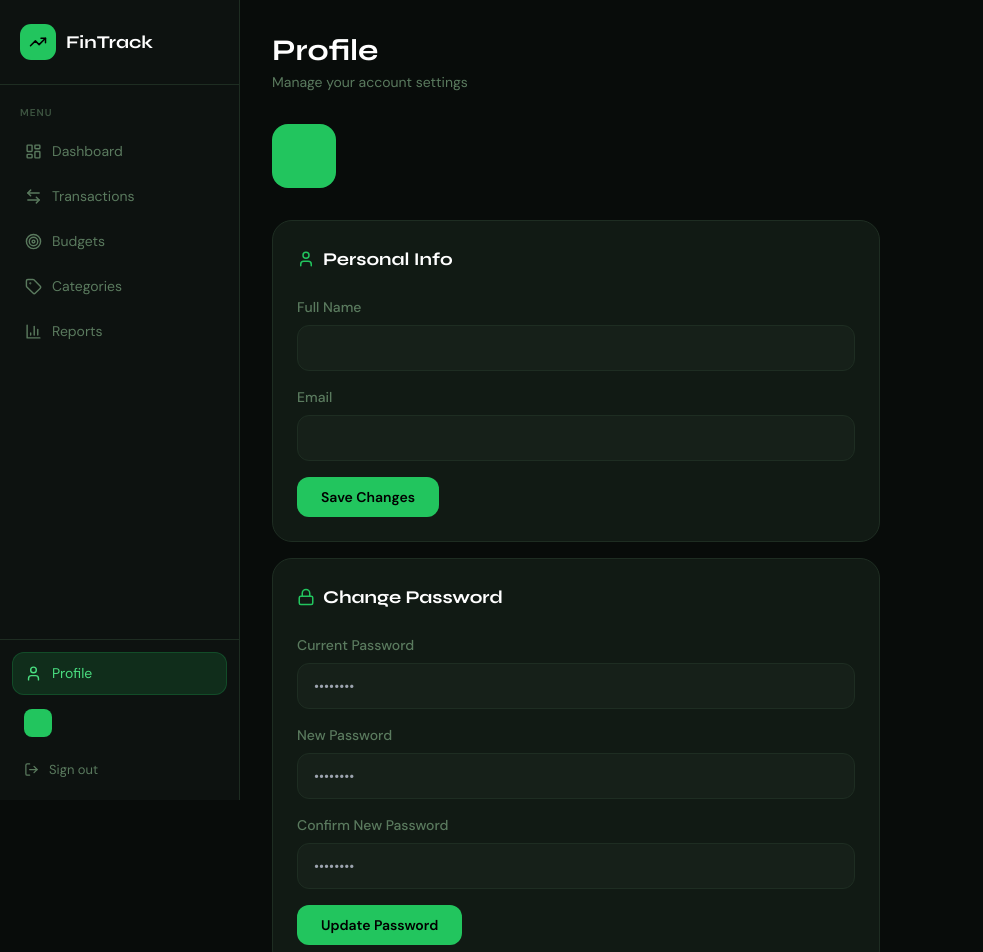
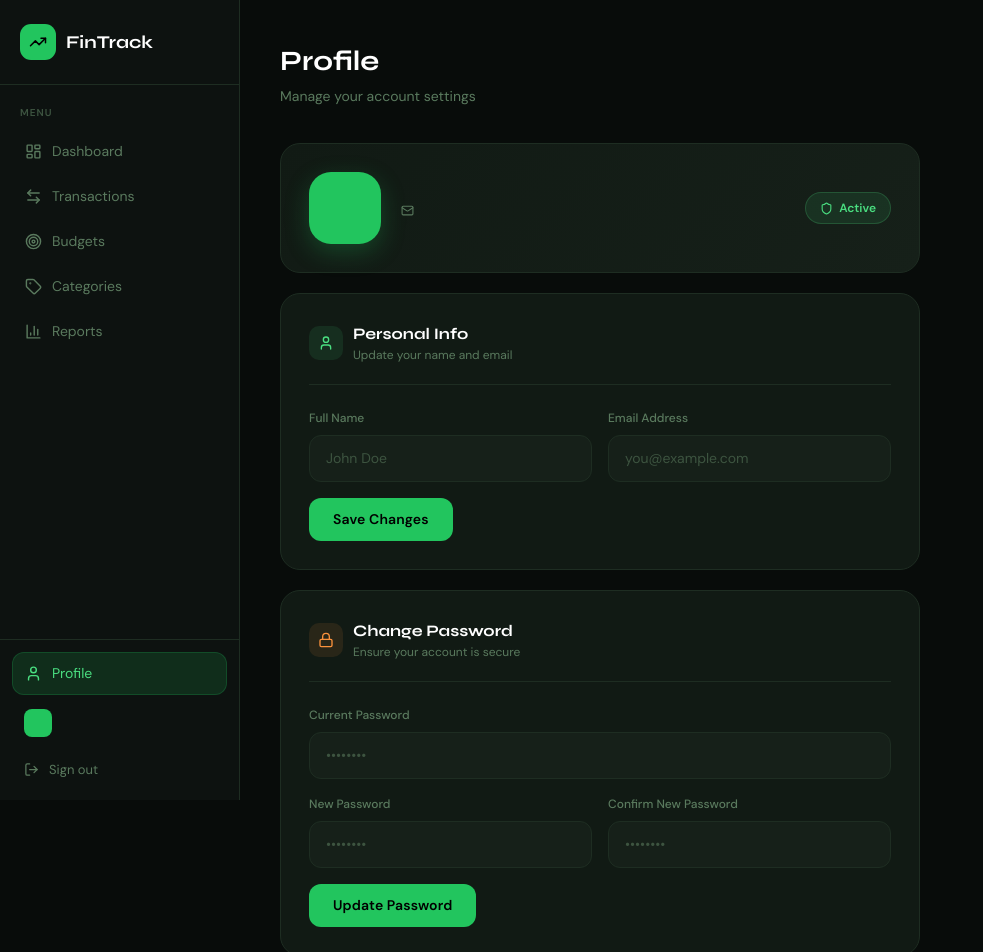
Before and after one commit to mvinduwara/fintrack, a React (Vite) app in the folder client/: page /profile in a window 1280 px wide. Shown: the top 952 px of the page, without its empty margins (0-983 px from the left). Built offline with nearby package versions, Linux system fonts and the light colour scheme; sample sign-in values are in the browser's storage.

Commit message:
Update ProfilePage.tsx

```diff
--- a/client/src/pages/ProfilePage.tsx
+++ b/client/src/pages/ProfilePage.tsx
@@ -2,115 +2,200 @@ import { useState } from 'react';
 import { useForm } from 'react-hook-form';
 import { userAPI } from '../api';
 import { useAuthStore } from '../store/authStore';
-import { User, Lock, CheckCircle } from 'lucide-react';
+import { User, Lock, CheckCircle, AlertCircle, Mail, Shield, Trash2 } from 'lucide-react';
 
 interface ProfileForm { name: string; email: string; }
 interface PasswordForm { currentPassword: string; newPassword: string; confirmPassword: string; }
 
+const Toast = ({ msg, type }: { msg: string; type: 'success' | 'error' }) => (
+  <div className="animate-fade-up" style={{ display: 'flex', alignItems: 'center', gap: '10px', padding: '12px 16px', borderRadius: '12px', background: type === 'success' ? 'rgba(74,222,128,0.08)' : 'rgba(248,113,113,0.08)', border: `1px solid ${type === 'success' ? 'rgba(74,222,128,0.25)' : 'rgba(248,113,113,0.25)'}`, color: type === 'success' ? '#4ade80' : '#f87171', fontSize: '13px', marginBottom: '16px' }}>
+    {type === 'success' ? <CheckCircle size={15} /> : <AlertCircle size={15} />}
+    {msg}
+  </div>
+);
+
 export default function ProfilePage() {
-  const { user, setAuth, token } = useAuthStore();
-  const [profileMsg, setProfileMsg] = useState('');
-  const [passMsg, setPassMsg] = useState('');
+  const { user, setAuth, token, logout } = useAuthStore();
+  const [profileMsg, setProfileMsg] = useState<{ text: string; type: 'success' | 'error' } | null>(null);
+  const [passMsg, setPassMsg] = useState<{ text: string; type: 'success' | 'error' } | null>(null);
+  const [profileLoading, setProfileLoading] = useState(false);
+  const [passLoading, setPassLoading] = useState(false);
 
   const { register: regProfile, handleSubmit: handleProfile, formState: { errors: pe } } = useForm<ProfileForm>({
     defaultValues: { name: user?.name || '', email: user?.email || '' }
   });
-  const { register: regPass, handleSubmit: handlePass, formState: { errors: pwe }, watch, reset: resetPass } = useForm<PasswordForm>();
+  const { register: regPass, handleSubmit: handlePass, watch, reset: resetPass } = useForm<PasswordForm>();
+
+  const showMsg = (setter: any, text: string, type: 'success' | 'error') => {
+    setter({ text, type });
+    setTimeout(() => setter(null), 4000);
+  };
 
   const onProfile = async (data: ProfileForm) => {
+    setProfileLoading(true);
     try {
       const res = await userAPI.update(data);
       setAuth(res.data, token!);
-      setProfileMsg('Profile updated!');
-      setTimeout(() => setProfileMsg(''), 3000);
+      showMsg(setProfileMsg, 'Profile updated successfully', 'success');
     } catch (err: any) {
-      setProfileMsg(err.response?.data?.message || 'Update failed');
-    }
+      showMsg(setProfileMsg, err.response?.data?.message || 'Update failed', 'error');
+    } finally { setProfileLoading(false); }
   };
 
   const onPassword = async (data: PasswordForm) => {
-    if (data.newPassword !== data.confirmPassword) { setPassMsg('Passwords do not match'); return; }
+    if (data.newPassword !== data.confirmPassword) {
+      showMsg(setPassMsg, 'Passwords do not match', 'error'); return;
+    }
+    setPassLoading(true);
     try {
       await userAPI.update({ currentPassword: data.currentPassword, newPassword: data.newPassword });
-      setPassMsg('Password updated!');
+      showMsg(setPassMsg, 'Password updated successfully', 'success');
       resetPass();
-      setTimeout(() => setPassMsg(''), 3000);
     } catch (err: any) {
-      setPassMsg(err.response?.data?.message || 'Update failed');
-    }
+      showMsg(setPassMsg, err.response?.data?.message || 'Update failed', 'error');
+    } finally { setPassLoading(false); }
   };
 
-  const inputStyle = { background: 'var(--surface-3)', border: '1px solid var(--border)' };
-  const inputClass = "w-full px-4 py-3 rounded-xl text-sm text-white outline-none transition-all";
+  const newPassword = watch('newPassword');
 
   return (
-    <div className="p-8 max-w-2xl">
-      <div className="mb-8">
-        <h1 className="text-3xl font-display font-bold text-white">Profile</h1>
-        <p className="text-sm mt-1" style={{ color: 'var(--text-muted)' }}>Manage your account settings</p>
+    <div style={{ padding: '40px', maxWidth: '720px' }}>
+      {/* Header */}
+      <div className="animate-fade-up stagger-1" style={{ marginBottom: '36px' }}>
+        <h1 style={{ fontSize: '28px', fontFamily: 'Syne', fontWeight: 700, color: '#fff', marginBottom: '4px' }}>Profile</h1>
+        <p style={{ fontSize: '14px', color: 'var(--text-muted)' }}>Manage your account settings</p>
       </div>
 
-      {/* Avatar */}
-      <div className="flex items-center gap-4 mb-8">
-        <div className="w-16 h-16 rounded-2xl flex items-center justify-center text-2xl font-bold text-black" style={{ background: 'var(--brand)' }}>
+      {/* Avatar card */}
+      <div className="card animate-fade-up stagger-1" style={{ padding: '28px', marginBottom: '20px', display: 'flex', alignItems: 'center', gap: '20px', background: 'linear-gradient(135deg, var(--surface-2) 0%, var(--surface-3) 100%)' }}>
+        <div style={{ width: '72px', height: '72px', borderRadius: '22px', background: 'var(--brand)', display: 'flex', alignItems: 'center', justifyContent: 'center', fontSize: '28px', fontFamily: 'Syne', fontWeight: 700, color: '#000', flexShrink: 0, boxShadow: '0 8px 24px rgba(34,197,94,0.25)' }}>
           {user?.name?.[0]?.toUpperCase()}
         </div>
-        <div>
-          <p className="text-lg font-display font-bold text-white">{user?.name}</p>
-          <p className="text-sm" style={{ color: 'var(--text-muted)' }}>{user?.email}</p>
+        <div style={{ flex: 1 }}>
+          <p style={{ fontSize: '20px', fontFamily: 'Syne', fontWeight: 700, color: '#fff', marginBottom: '4px' }}>{user?.name}</p>
+          <p style={{ fontSize: '14px', color: 'var(--text-muted)', display: 'flex', alignItems: 'center', gap: '6px' }}>
+            <Mail size={13} /> {user?.email}
+          </p>
+        </div>
+        <div style={{ display: 'flex', alignItems: 'center', gap: '6px', padding: '6px 14px', borderRadius: '20px', background: 'rgba(74,222,128,0.1)', border: '1px solid rgba(74,222,128,0.2)' }}>
+          <Shield size={13} color="#4ade80" />
+          <span style={{ fontSize: '12px', fontWeight: 600, color: '#4ade80' }}>Active</span>
         </div>
       </div>
 
-      {/* Profile Form */}
-      <div className="card p-6 mb-4">
-        <div className="flex items-center gap-2 mb-6">
-          <User size={18} style={{ color: 'var(--brand)' }} />
-          <h2 className="text-lg font-display font-bold text-white">Personal Info</h2>
-        </div>
-        {profileMsg && (
-          <div className={`flex items-center gap-2 p-3 rounded-xl text-sm mb-4 ${profileMsg.includes('!') ? 'text-green-400 bg-green-500/10' : 'text-red-400 bg-red-500/10'}`}>
-            {profileMsg.includes('!') && <CheckCircle size={14} />} {profileMsg}
-          </div>
-        )}
-        <form onSubmit={handleProfile(onProfile)} className="space-y-4">
-          <div>
-            <label className="text-sm font-medium block mb-2" style={{ color: 'var(--text-muted)' }}>Full Name</label>
-            <input {...regProfile('name', { required: 'Name required' })} className={inputClass} style={inputStyle} />
-            {pe.name && <p className="text-red-400 text-xs mt-1">{pe.name.message}</p>}
+      {/* Personal Info */}
+      <div className="card animate-fade-up stagger-2" style={{ padding: '28px', marginBottom: '20px' }}>
+        <div style={{ display: 'flex', alignItems: 'center', gap: '10px', marginBottom: '24px', paddingBottom: '20px', borderBottom: '1px solid var(--border)' }}>
+          <div style={{ width: '34px', height: '34px', borderRadius: '10px', background: 'rgba(74,222,128,0.1)', display: 'flex', alignItems: 'center', justifyContent: 'center' }}>
+            <User size={16} color="#4ade80" />
           </div>
           <div>
-            <label className="text-sm font-medium block mb-2" style={{ color: 'var(--text-muted)' }}>Email</label>
-            <input {...regProfile('email', { required: 'Email required' })} type="email" className={inputClass} style={inputStyle} />
-            {pe.email && <p className="text-red-400 text-xs mt-1">{pe.email.message}</p>}
+            <h2 style={{ fontSize: '16px', fontFamily: 'Syne', fontWeight: 700, color: '#fff' }}>Personal Info</h2>
+            <p style={{ fontSize: '12px', color: 'var(--text-muted)' }}>Update your name and email</p>
           </div>
-          <button type="submit" className="px-6 py-2.5 rounded-xl text-sm font-semibold text-black" style={{ background: 'var(--brand)' }}>Save Changes</button>
+        </div>
+
+        {profileMsg && <Toast msg={profileMsg.text} type={profileMsg.type} />}
+
+        <form onSubmit={handleProfile(onProfile)} style={{ display: 'flex', flexDirection: 'column', gap: '16px' }}>
+          <div style={{ display: 'grid', gridTemplateColumns: '1fr 1fr', gap: '16px' }}>
+            <div>
+              <label style={{ display: 'block', fontSize: '12px', fontWeight: 500, color: 'var(--text-muted)', marginBottom: '8px' }}>Full Name</label>
+              <input {...regProfile('name', { required: 'Name required' })} className="input" placeholder="John Doe" />
+              {pe.name && <p style={{ color: '#f87171', fontSize: '12px', marginTop: '5px' }}>{pe.name.message}</p>}
+            </div>
+            <div>
+              <label style={{ display: 'block', fontSize: '12px', fontWeight: 500, color: 'var(--text-muted)', marginBottom: '8px' }}>Email Address</label>
+              <input {...regProfile('email', { required: 'Email required' })} type="email" className="input" placeholder="you@example.com" />
+              {pe.email && <p style={{ color: '#f87171', fontSize: '12px', marginTop: '5px' }}>{pe.email.message}</p>}
+            </div>
+          </div>
+          <div>
+            <button type="submit" disabled={profileLoading} className="btn-primary" style={{ width: 'auto', padding: '11px 24px', display: 'inline-flex', alignItems: 'center', gap: '8px' }}>
+              {profileLoading ? 'Saving...' : 'Save Changes'}
+            </button>
+          </div>
         </form>
       </div>
 
-      {/* Password Form */}
-      <div className="card p-6">
-        <div className="flex items-center gap-2 mb-6">
-          <Lock size={18} style={{ color: 'var(--brand)' }} />
-          <h2 className="text-lg font-display font-bold text-white">Change Password</h2>
+      {/* Change Password */}
+      <div className="card animate-fade-up stagger-3" style={{ padding: '28px', marginBottom: '20px' }}>
+        <div style={{ display: 'flex', alignItems: 'center', gap: '10px', marginBottom: '24px', paddingBottom: '20px', borderBottom: '1px solid var(--border)' }}>
+          <div style={{ width: '34px', height: '34px', borderRadius: '10px', background: 'rgba(251,146,60,0.1)', display: 'flex', alignItems: 'center', justifyContent: 'center' }}>
+            <Lock size={16} color="#fb923c" />
+          </div>
+          <div>
+            <h2 style={{ fontSize: '16px', fontFamily: 'Syne', fontWeight: 700, color: '#fff' }}>Change Password</h2>
+            <p style={{ fontSize: '12px', color: 'var(--text-muted)' }}>Ensure your account is secure</p>
+          </div>
         </div>
-        {passMsg && (
-          <div className={`flex items-center gap-2 p-3 rounded-xl text-sm mb-4 ${passMsg.includes('!') ? 'text-green-400 bg-green-500/10' : 'text-red-400 bg-red-500/10'}`}>
-            {passMsg.includes('!') && <CheckCircle size={14} />} {passMsg}
+
+        {passMsg && <Toast msg={passMsg.text} type={passMsg.type} />}
+
+        <form onSubmit={handlePass(onPassword)} style={{ display: 'flex', flexDirection: 'column', gap: '16px' }}>
+          <div>
+            <label style={{ display: 'block', fontSize: '12px', fontWeight: 500, color: 'var(--text-muted)', marginBottom: '8px' }}>Current Password</label>
+            <input {...regPass('currentPassword', { required: true })} type="password" placeholder="••••••••" className="input" />
           </div>
-        )}
-        <form onSubmit={handlePass(onPassword)} className="space-y-4">
-          {[
-            { name: 'currentPassword', label: 'Current Password' },
-            { name: 'newPassword', label: 'New Password' },
-            { name: 'confirmPassword', label: 'Confirm New Password' },
-          ].map(f => (
-            <div key={f.name}>
-              <label className="text-sm font-medium block mb-2" style={{ color: 'var(--text-muted)' }}>{f.label}</label>
-              <input {...regPass(f.name as any, { required: `${f.label} required` })} type="password" placeholder="••••••••" className={inputClass} style={inputStyle} />
+          <div style={{ display: 'grid', gridTemplateColumns: '1fr 1fr', gap: '16px' }}>
+            <div>
+              <label style={{ display: 'block', fontSize: '12px', fontWeight: 500, color: 'var(--text-muted)', marginBottom: '8px' }}>New Password</label>
+              <input {...regPass('newPassword', { required: true, minLength: { value: 6, message: 'Min 6 characters' } })} type="password" placeholder="••••••••" className="input" />
             </div>
-          ))}
-          <button type="submit" className="px-6 py-2.5 rounded-xl text-sm font-semibold text-black" style={{ background: 'var(--brand)' }}>Update Password</button>
+            <div>
+              <label style={{ display: 'block', fontSize: '12px', fontWeight: 500, color: 'var(--text-muted)', marginBottom: '8px' }}>Confirm New Password</label>
+              <input {...regPass('confirmPassword', { required: true, validate: v => v === newPassword || 'Passwords must match' })} type="password" placeholder="••••••••" className="input" />
+            </div>
+          </div>
+
+          {/* Password strength */}
+          {newPassword && (
+            <div>
+              <div style={{ display: 'flex', gap: '4px', marginBottom: '6px' }}>
+                {[1, 2, 3, 4].map(i => {
+                  const strength = [newPassword.length >= 6, /[A-Z]/.test(newPassword), /[0-9]/.test(newPassword), /[^A-Za-z0-9]/.test(newPassword)].filter(Boolean).length;
+                  const colors = ['#f87171', '#fb923c', '#fbbf24', '#4ade80'];
+                  return <div key={i} style={{ flex: 1, height: '3px', borderRadius: '2px', background: i <= strength ? colors[strength - 1] : 'var(--surface-4)', transition: 'all 0.3s' }} />;
+                })}
+              </div>
+              <p style={{ fontSize: '11px', color: 'var(--text-muted)' }}>
+                {[newPassword.length >= 6, /[A-Z]/.test(newPassword), /[0-9]/.test(newPassword), /[^A-Za-z0-9]/.test(newPassword)].filter(Boolean).length <= 1 ? 'Weak' :
+                  [newPassword.length >= 6, /[A-Z]/.test(newPassword), /[0-9]/.test(newPassword), /[^A-Za-z0-9]/.test(newPassword)].filter(Boolean).length === 2 ? 'Fair' :
+                  [newPassword.length >= 6, /[A-Z]/.test(newPassword), /[0-9]/.test(newPassword), /[^A-Za-z0-9]/.test(newPassword)].filter(Boolean).length === 3 ? 'Good' : 'Strong'} password
+              </p>
+            </div>
+          )}
+
+          <div>
+            <button type="submit" disabled={passLoading} className="btn-primary" style={{ width: 'auto', padding: '11px 24px', display: 'inline-flex', alignItems: 'center', gap: '8px' }}>
+              {passLoading ? 'Updating...' : 'Update Password'}
+            </button>
+          </div>
         </form>
+      </div>
+
+      {/* Danger Zone */}
+      <div className="card animate-fade-up stagger-4" style={{ padding: '28px', border: '1px solid rgba(248,113,113,0.2)' }}>
+        <div style={{ display: 'flex', alignItems: 'center', gap: '10px', marginBottom: '16px' }}>
+          <div style={{ width: '34px', height: '34px', borderRadius: '10px', background: 'rgba(248,113,113,0.1)', display: 'flex', alignItems: 'center', justifyContent: 'center' }}>
+            <Trash2 size={16} color="#f87171" />
+          </div>
+          <div>
+            <h2 style={{ fontSize: '16px', fontFamily: 'Syne', fontWeight: 700, color: '#fff' }}>Danger Zone</h2>
+            <p style={{ fontSize: '12px', color: 'var(--text-muted)' }}>Irreversible actions</p>
+          </div>
+        </div>
+        <div style={{ display: 'flex', alignItems: 'center', justifyContent: 'space-between', padding: '16px', borderRadius: '12px', background: 'rgba(248,113,113,0.05)', border: '1px solid rgba(248,113,113,0.1)' }}>
+          <div>
+            <p style={{ fontSize: '14px', fontWeight: 500, color: '#e2ede3', marginBottom: '3px' }}>Sign out of all devices</p>
+            <p style={{ fontSize: '12px', color: 'var(--text-muted)' }}>Clear your session and sign out</p>
+          </div>
+          <button onClick={logout} style={{ padding: '9px 18px', borderRadius: '10px', background: 'rgba(248,113,113,0.1)', border: '1px solid rgba(248,113,113,0.3)', color: '#f87171', cursor: 'pointer', fontSize: '13px', fontWeight: 600, transition: 'all 0.15s' }}
+            onMouseEnter={e => (e.currentTarget as HTMLElement).style.background = 'rgba(248,113,113,0.2)'}
+            onMouseLeave={e => (e.currentTarget as HTMLElement).style.background = 'rgba(248,113,113,0.1)'}>
+            Sign Out
+          </button>
+        </div>
       </div>
     </div>
   );
```
